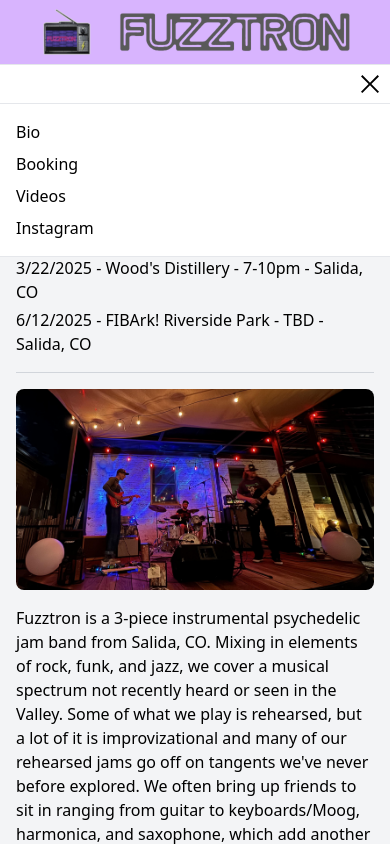
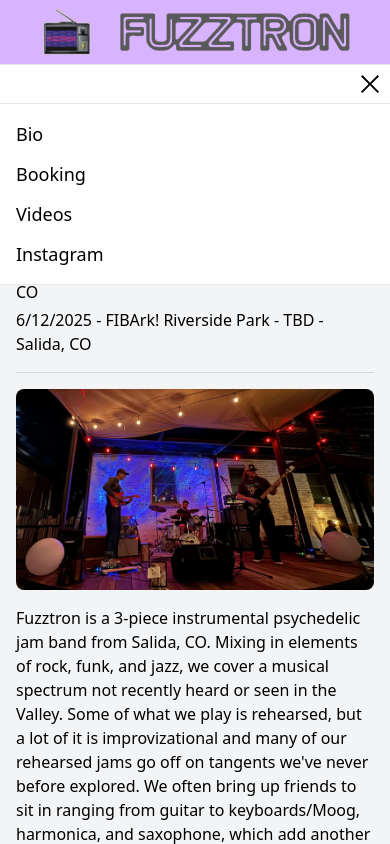
Before and after one commit to zhegwood/fuzztron.band, a Vue app: page / in a window 390 px wide. Both pictures are taken after a click on the button 370 px from the left and 84 px from the top of the page. Shown: the top 844 px of the page. Built offline with nearby package versions, Linux system fonts and the light colour scheme.

Commit message:
fixed a couple things

```diff
--- a/src/components/MainHeader.vue
+++ b/src/components/MainHeader.vue
@@ -35,14 +35,14 @@
 
       </button>
     </menu>
-    <ul v-if="expanded" class="flex flex-col gap-2 p-4 border-b">
+    <ul v-if="expanded" class="flex flex-col gap-3 p-4 border-b">
       <li>
-        <RouterLink :to="{ name: 'home' }" class="block hover:underline" @click="expanded = false">
+        <RouterLink :to="{ name: 'home' }" class="block text-lg hover:underline" @click="expanded = false">
           Bio
         </RouterLink>
       </li>
       <li>
-        <RouterLink :to="{ name: 'booking' }" class="block hover:underline" @click="expanded = false">
+        <RouterLink :to="{ name: 'booking' }" class="block text-lg hover:underline" @click="expanded = false">
           Booking
         </RouterLink>
       </li>
@@ -54,15 +54,15 @@
       </li>
       -->
       <li>
-        <RouterLink :to="{ name: 'videos' }" class="block hover:underline" @click="expanded = false">
+        <RouterLink :to="{ name: 'videos' }" class="block text-lg hover:underline" @click="expanded = false">
           Videos
         </RouterLink>
       </li>
       <li>
-        <RouterLink to="https://www.instagram.com/fuzztron_band/" class="block hover:underline" target="_blank"
+        <a href="https://www.instagram.com/fuzztron_band/" class="block text-lg hover:underline" target="_blank"
           @click="expanded = false">
           Instagram
-        </RouterLink>
+        </a>
       </li>
     </ul>
     <menu class="justify-center hidden py-2 border-t border-b sm:flex grow">
--- a/src/views/BioView.vue
+++ b/src/views/BioView.vue
@@ -17,7 +17,7 @@
       Salida, we're looking to expand into the Front Range and summer festivals.
     </p>
     <hr class="my-4 border-gray-300" />
-    <div class="grid grid-cols-3 gap-4">
+    <div class="grid grid-rows-3 gap-4 lg:grid-rows-1 lg:grid-cols-3">
       <div class="p-2 bg-white border border-gray-500 rounded-lg">
         <p class="italic">Get ready, we’re very excited for this one! Heart of the Rockies Radio Presents
           @fuzztron_band, an out-of-this-world local trio that brings funky jams that will make you want to move your
```
